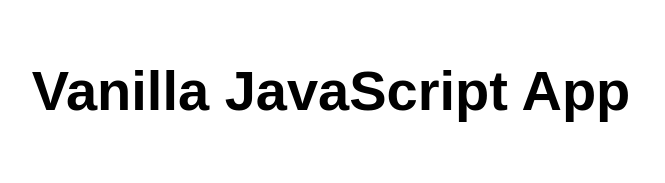
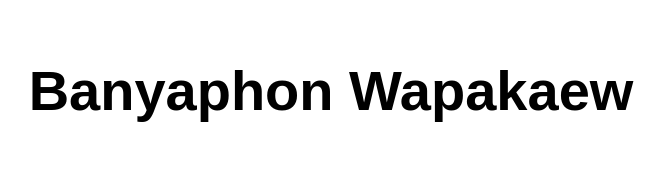
Before and after one commit to Nohpaynab/BanyaphonWebapp, a website: page src/index.html in a window 1280 px wide. Shown: the whole page, without its empty margins (309-974 px from the left). Drawn offline with Linux system fonts and the light colour scheme.

Commit message:
Update index.html

```diff
--- a/src/index.html
+++ b/src/index.html
@@ -10,7 +10,7 @@
 
 <body>
   <main>
-    <h1>Vanilla JavaScript App</h1>
+    <h1>Banyaphon Wapakaew</h1>
   </main>
 </body>
 
```
